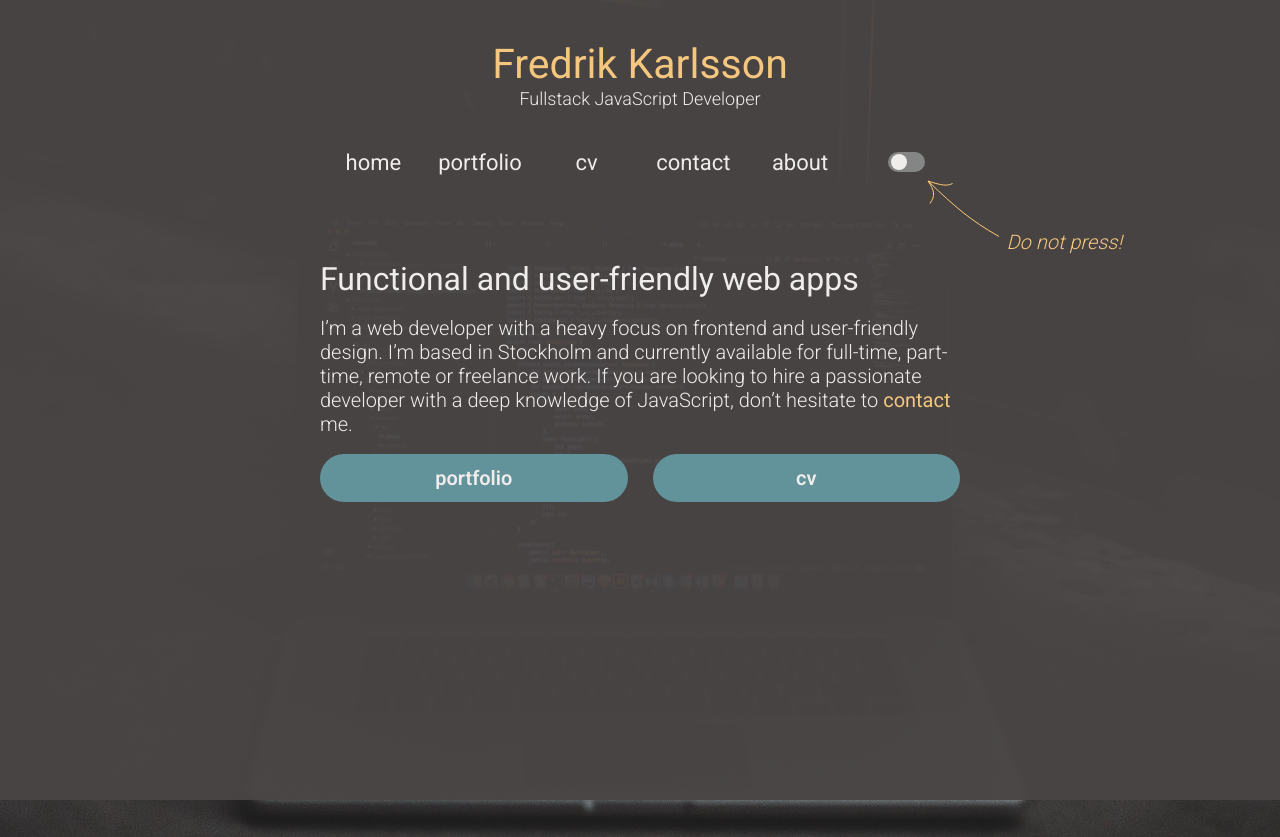
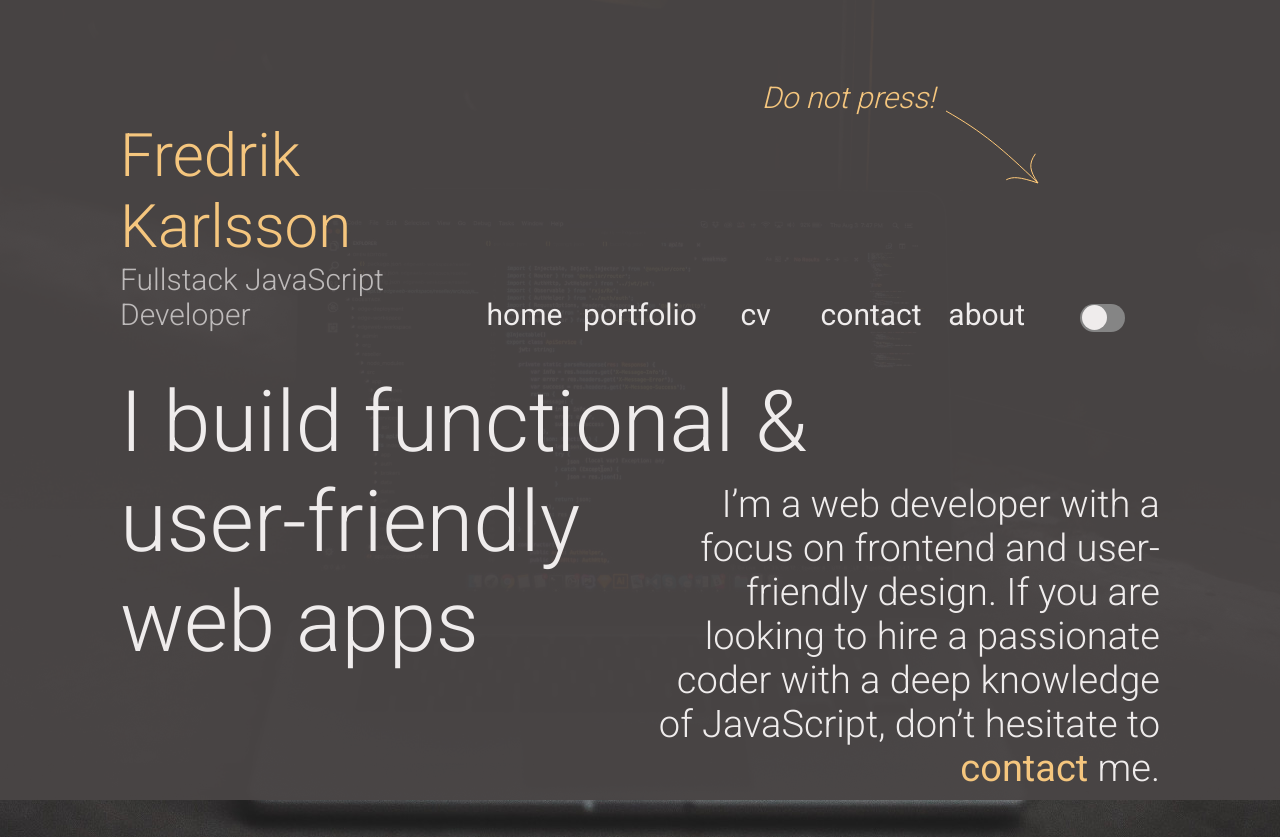
Before and after one commit to 200backflips/check-out-my-cv, a React (Create React App) app: page / in a window 1280 px wide. Before the commit the page ends 800 px from the top, so only its background shows below. Built offline with nearby package versions, Linux system fonts and the light colour scheme.

Commit message:
revamp styling

```diff
--- a/src/App.js
+++ b/src/App.js
@@ -1,5 +1,6 @@
 import React from 'react';
 import './App.scss';
+
 import Content from './Content';
 import Header from './Header';
 
--- a/src/App.scss
+++ b/src/App.scss
@@ -19,8 +19,8 @@
 
   &__container {
     z-index: 1;
-    max-width: 64rem;
     height: 100vh;
+    padding: 12rem;
   }
 }
 
@@ -31,7 +31,6 @@ p {
 @media only screen and (max-width: 50rem) {
   .App {
     &__container {
-      width: 100%;
       padding: 0 1.7rem;
     }
   }
--- a/src/Content.scss
+++ b/src/Content.scss
@@ -1,5 +1,5 @@
 .Content {
-  height: 70%;
+  height: 83%;
   overflow: auto;
   scroll-behavior: smooth;
   -ms-overflow-style: none;
--- a/src/Header.js
+++ b/src/Header.js
@@ -4,14 +4,14 @@ import './Header.scss';
 const Header = () => {
   const arrow = (
     <svg
-      width="74"
-      height="57"
-      viewBox="0 0 74 57"
+      width="95"
+      height="74"
+      viewBox="0 0 95 74"
       fill="none"
       xmlns="http://www.w3.org/2000/svg"
     >
       <path
-        d="M4 23.5C9.50536 15.6012 8.50616 10.5949 2 1M2 1C16.1976 5.7519 21.3291 6.10891 26.5 3.5M2 1C29.1578 27.1074 44.5604 40.372 73 56.5"
+        d="M90.4085 43.8108C83.2747 54.0579 84.5695 60.5525 93 73M93 73C74.6031 66.8354 67.9538 66.3722 61.2535 69.7568M93 73C57.8097 39.1309 37.8513 21.9228 0.999995 0.999996"
         stroke="#FFC979"
       />
     </svg>
@@ -33,8 +33,8 @@ const Header = () => {
           <span className="Header__slider Header__slider-round"></span>
         </label>
       </div>
+      <span className="Header__warning">Do not press!</span>
       {arrow}
-      <span className="Header__warning">Do not press!</span>
     </div>
   );
 };
--- a/src/Header.scss
+++ b/src/Header.scss
@@ -2,22 +2,24 @@
 
 .Header {
   position: relative;
-  height: 25%;
+  display: grid;
+  grid: 1fr / 2fr 4fr;
+  padding-bottom: 4rem;
+  font-size: 3rem;
 
   &__text {
     display: grid;
     grid: 1fr / 1fr;
-    justify-items: center;
-    padding: 4rem 0;
+    justify-items: start;
 
     h3 {
-      font-size: 4.1rem;
-      font-weight: 400;
+      font-size: 6rem;
+      font-weight: 300;
       color: $chardonnay;
     }
 
     span {
-      font-size: 1.8rem;
+      opacity: 0.7;
     }
   }
 
@@ -25,11 +27,10 @@
     display: grid;
     grid: 1fr / repeat(6, 1fr);
     justify-items: center;
-    align-items: center;
+    align-items: end;
 
     a {
       color: $whisper;
-      font-size: 2.2rem;
       font-weight: 400;
       text-decoration: none;
       cursor: pointer;
@@ -38,25 +39,23 @@
 
   svg {
     position: absolute;
-    right: -4rem;
-    top: 18rem;
+    right: 12rem;
+    top: -1rem;
   }
 
   &__warning {
     position: absolute;
-    top: 23rem;
-    right: -16.2rem;
+    top: -4rem;
+    right: 22.5rem;
     color: $chardonnay;
-    font-size: 2rem;
     font-style: italic;
     pointer-events: none;
   }
 
   &__switch {
     position: relative;
-    margin: 0.5em;
-    width: 37px;
-    height: 20px;
+    width: 4.5rem;
+    height: 2.8rem;
     -webkit-tap-highlight-color: transparent;
   }
   &__switch input {
@@ -78,19 +77,19 @@
     &:before {
       position: absolute;
       content: '';
-      height: 16px;
-      width: 16px;
-      left: 3px;
-      bottom: 2.5px;
+      height: 2.5rem;
+      width: 2.5rem;
+      left: 0.2rem;
+      bottom: 0.16rem;
       background: $whisper;
       transition: 0.4s;
     }
 
     &-round {
-      border-radius: 23px;
+      border-radius: 2.4rem;
 
       &:before {
-        border-radius: 50%;
+        border-radius: 60%;
       }
     }
   }
@@ -103,7 +102,7 @@
   }
 
   input:checked + &__slider:before {
-    transform: translateX(14px);
+    transform: translateX(1.5rem);
   }
 }
 
--- a/src/components/Home/Home.js
+++ b/src/components/Home/Home.js
@@ -3,15 +3,11 @@ import './Home.scss';
 import Button from '../../elements/Button';
 
 const Home = () => {
-  const heading = 'Functional and user-friendly web apps';
-
   const introduction = (
     <p>
-      I’m a web developer with a heavy focus on frontend and user-friendly
-      design. I’m based in Stockholm and currently available for full-time,
-      part-time, remote or freelance work. If you are looking to hire a
-      passionate developer with a deep knowledge of JavaScript, don’t hesitate
-      to{' '}
+      I’m a web developer with a focus on frontend and user-friendly design. If
+      you are looking to hire a passionate coder with a deep knowledge of
+      JavaScript, don’t hesitate to{' '}
       <a href="#Contact" className="Home__contact">
         contact
       </a>{' '}
@@ -21,12 +17,17 @@ const Home = () => {
 
   return (
     <div className="Home" id="Home">
-      <span className="Home__heading">{heading}</span>
-
-      {introduction}
-      <div className="Home__buttons">
-        <Button buttonText="portfolio" linkTo="#Portfolio" />
-        <Button buttonText="cv" linkTo="#CV" />
+      <p className="Home__heading">I build functional &</p>
+      <div>
+        <p className="Home__heading">user-friendly </p>
+        <p className="Home__heading">web apps</p>
+      </div>
+      <div className="Home__introduction">
+        {introduction}
+        <div className="Home__buttons">
+          <Button buttonText="portfolio" linkTo="#Portfolio" />
+          <Button buttonText="cv" linkTo="#CV" />
+        </div>
       </div>
     </div>
   );
--- a/src/components/Home/Home.scss
+++ b/src/components/Home/Home.scss
@@ -2,17 +2,30 @@
 
 .Home {
   height: 100%;
-  display: flex;
-  flex-direction: column;
+  display: grid;
+  grid: 1fr 2fr / 1fr 1fr;
 
-  & > * {
-    margin: 0.9rem 0;
+  &__heading {
+    font-size: 8.5rem;
+    // font-weight: 400;
+
+    &:first-of-type {
+      grid-column-start: span 2;
+      align-self: end;
+    }
   }
 
-  &__heading {
-    margin-top: 6rem;
-    font-size: 3.2rem;
-    font-weight: 400;
+  &__introduction {
+    display: grid;
+    grid: 1fr 1fr / 1fr;
+    align-items: start;
+    gap: 6rem;
+
+    p {
+      padding-top: 1rem;
+      text-align: end;
+      font-size: 3.8rem;
+    }
   }
 
   &__contact {
@@ -25,7 +38,7 @@
   &__buttons {
     display: grid;
     grid: 1fr / 1fr 1fr;
-    gap: 2.5rem;
+    gap: 4rem;
     justify-items: space-around;
     width: 100%;
   }
--- a/src/elements/Button.js
+++ b/src/elements/Button.js
@@ -1,9 +1,9 @@
 import React from 'react';
 import './Button.scss';
 
-const Button = ({ buttonText = '', linkTo = '#' }) => {
+const Button = ({ buttonText = '', linkTo = '#', color = '#62929a' }) => {
   return (
-    <a href={linkTo} className="Button">
+    <a href={linkTo} className="Button" style={{ backgroundColor: color }}>
       {buttonText}
     </a>
   );
--- a/src/elements/Button.scss
+++ b/src/elements/Button.scss
@@ -5,13 +5,13 @@
   justify-content: center;
   align-items: center;
   width: 100%;
-  padding: 1.2rem 0;
-  background: $horizon;
+  padding: 1.6rem 0;
+  // background: $horizon;
   text-decoration: none;
   color: $whisper;
-  font-size: 2rem;
+  font-size: 3rem;
   font-weight: 600;
-  border-radius: 3rem;
+  border-radius: 3.5rem;
   cursor: pointer;
   transition: ease-in-out 170ms;
 }
```
Also changed, not shown: src/arrow.svg (added).
